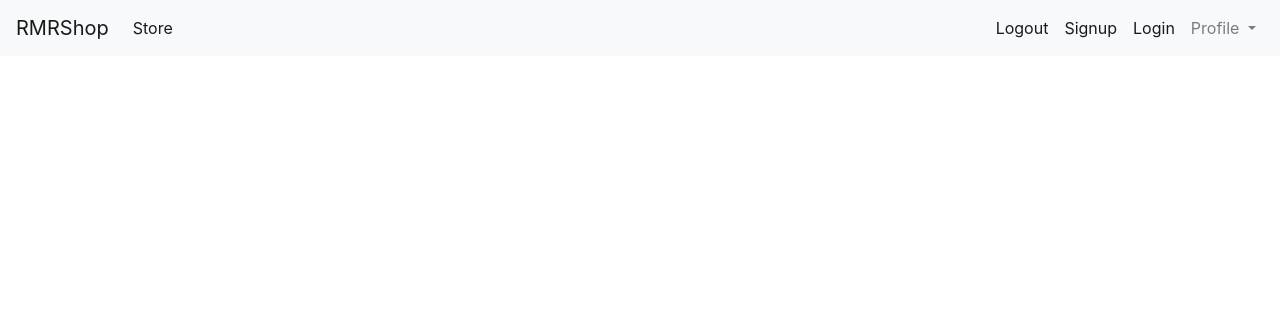
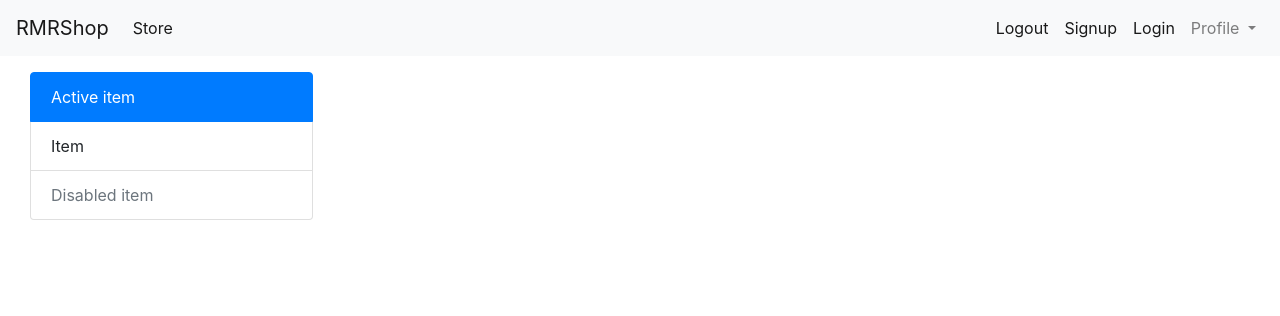
Before and after one commit to riyadhswe/RMRShop, a Django app: template store/templates/index.html in a window 1280 px wide. Shown: the top 316 px of the page. Run offline with Django 3.2, Linux system fonts and the light colour scheme; the template is opened without the code that fills it, so the values that code supplies are empty; some libraries are stand-ins or nearby versions.

Commit message:
Add catagory

```diff
--- a/store/templates/index.html
+++ b/store/templates/index.html
@@ -1,6 +1,19 @@
 {% extends 'base.html' %}
 {% block content %}
-  <div class ="container-fluid mt-3">
+
+<!--List-->
+<div class ="container-fluid mt-3 mx-auto">
+ <div class="row mx-auto">
+<div class="col-lg-3">
+<ul class="list-group">
+  <li class="list-group-item active">Active item</li>
+  <li class="list-group-item">Item</li>
+  <li class="list-group-item disabled">Disabled item</li>
+</ul>
+</div>
+<!--List-->
+   <!--body-->
+<div id ="products" class="col-lg-9 mx-auto">
   <div class="row mx-auto">
     {% for product in products %}
 <div class="card mx-auto" style="width: 18rem;">
@@ -14,5 +27,7 @@
  {% endfor %}
 </div>
 </div>
+</div>
+ </div>
 
 {% endblock %}
```
Lines whose indentation alone changed are shown as unchanged.
